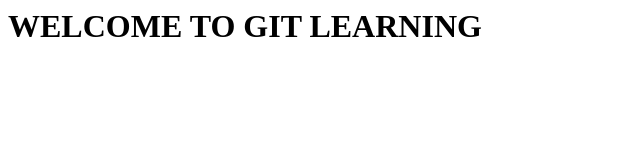
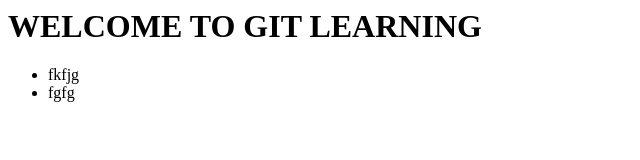
Before and after one commit to horizontry/gitlearn, a plain HTML site: page index.html in a window 1280 px wide. Shown: the whole page, without its empty margins (0-640 px from the left). Drawn offline with Linux system fonts and the light colour scheme.

Commit message:
first commit

```diff
--- a/index.html
+++ b/index.html
@@ -1,6 +1,11 @@
 <html>
 <body>
 	<h1>WELCOME TO GIT LEARNING</h1>
+	<ul><li>fkfjg
+	</li>
+	<li>fgfg</li>
+
+	</ul>
 </body>
 
 
```
